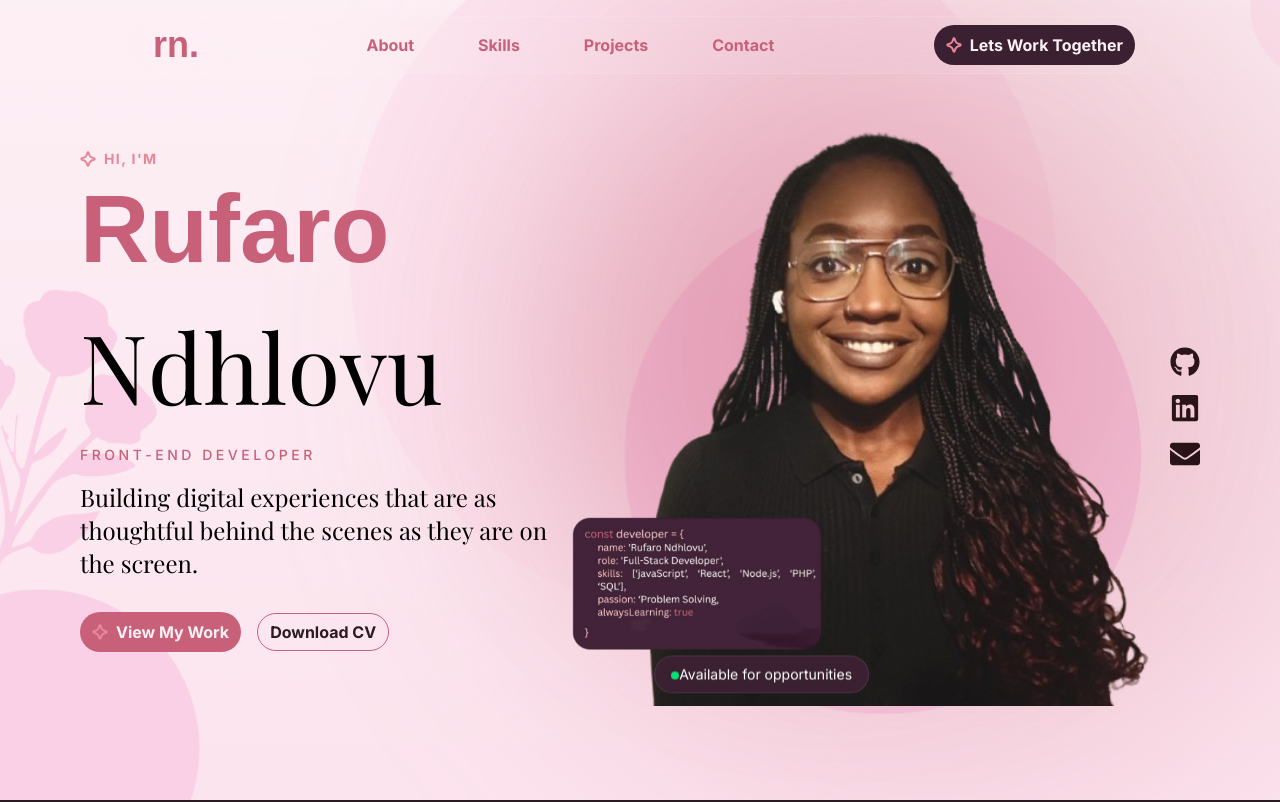
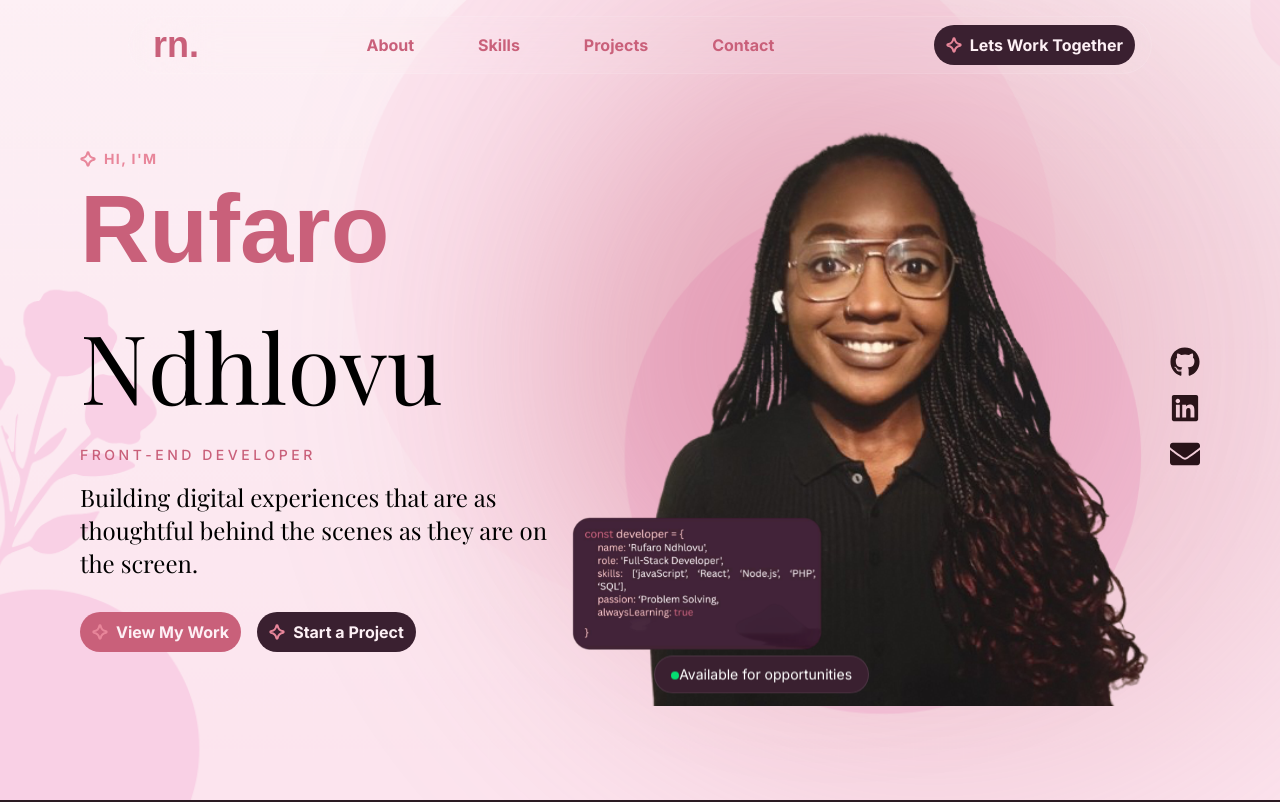
Before and after one commit to rufaro-ndhlovu/PortfolioWebsite, a Next.js app: page / in a window 1280 px wide. Shown: the top 802 px of the page. Built offline with nearby package versions, Linux system fonts and the light colour scheme; a web font is replaced by a local one.

Commit message:
refactor: removed the download cv button and replaced this with a 'start a project' button

```diff
--- a/app/sections/Hero.tsx
+++ b/app/sections/Hero.tsx
@@ -116,7 +116,7 @@ export default function Hero() {
                 View My Work
               </Button>
 
-              <motion.button
+              {/*<motion.button
                 whileHover={{ scale: 1.1 }}
                 whileTap={{ scale: 0.95 }}
               >
@@ -127,7 +127,11 @@ export default function Hero() {
                 >
                   Download CV
                 </a>
-              </motion.button>
+              </motion.button>*/}
+
+              <Button color="bg-card" onClick={() => {}}>
+                Start a Project
+              </Button>
             </div>
           </div>
 
```
